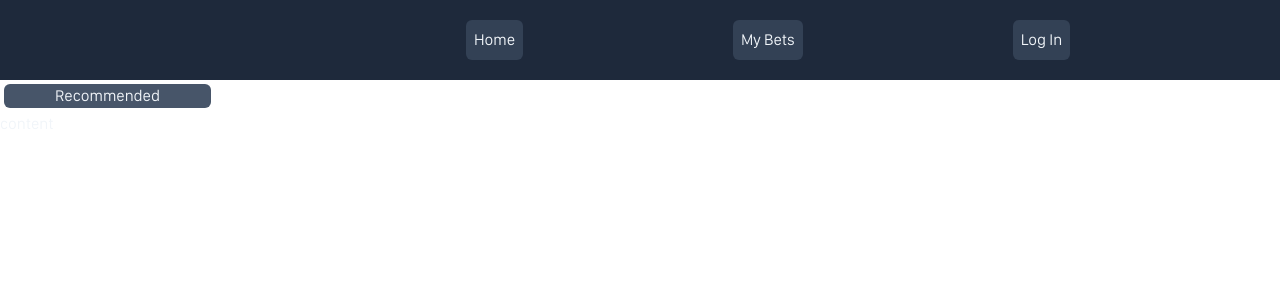
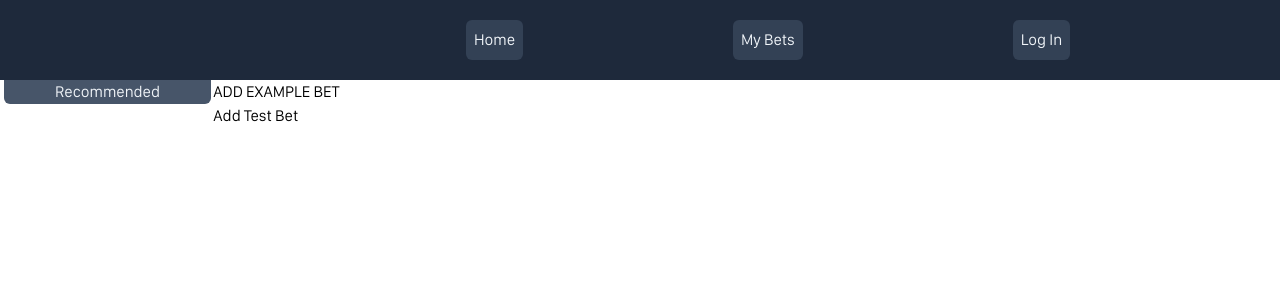
Before and after one commit to Marc3usz/Primebet, a React (Vite) app in the folder primebet/: page / in a window 1280 px wide. Shown: the top 300 px of the page. Built offline with nearby package versions, Linux system fonts and the light colour scheme; no server answers.

Commit message:
working on homepage

```diff
--- a/primebet/src/components/Sidebar.tsx
+++ b/primebet/src/components/Sidebar.tsx
@@ -7,19 +7,17 @@ export const Sidebar = () => {
         <div className="w-1/6 h-full">
             <button
                 onClick={() => setExpanded((state) => !state)}
-                className="bg-slate-600 m-1 rounded-md text-slate-100 z-10 relative w-[97%]"
+                className="bg-slate-600 m-1 rounded-b-md text-slate-100 z-10 relative w-[97%] mt-0 h-6"
             >
-                {expanded ? "Hide Bets" : "Recommended"}
+                {expanded ? "Hide" : "Recommended"}
             </button>
             <div
                 className={
                     (expanded ? "w-full" : "w-0") +
-                    " bg-slate-700 transition-all flex justify-start flex-col h-full text-slate-100 translate-y-[-2rem] z-0 relative pt-8"
+                    " bg-slate-700 transition-all flex justify-start flex-col h-full translate-y-[-1.75rem] text-slate-100 z-0 relative pt-8"
                 }
             >
-            <div>
-                content
-            </div>
+                {!expanded || <div>content</div>}
             </div>
         </div>
     );
--- a/primebet/src/components/modals/Betslip.tsx
+++ b/primebet/src/components/modals/Betslip.tsx
@@ -0,0 +1,27 @@
+export const Betslip = ({
+    isVisible,
+    onClose,
+}: {
+    isVisible: boolean;
+    onClose: () => void;
+}) => {
+    return (
+        <div className="fixed bottom-4 right-4 bg-slate-800 shadow-md rounded-md p-4 w-64 h-fit transition-all">
+            <div className="flex justify-between items-center mb-2">
+                <h3 className="text-lg font-semibold text-white">Betslip</h3>
+                <button
+                    onClick={onClose}
+                    className="text-white hover:text-slate-300"
+                >
+                    {isVisible ? "⮝" : "⮟"}
+                </button>
+            </div>
+            <div className={(isVisible ? "h-0" : "h-[70vh]") + " transition-all overflow-hidden flex"}>
+            <p className="text-sm text-white">
+                This is a modal located in the bottom-right corner of the page.
+
+            </p>
+            </div>
+        </div>
+    );
+};
--- a/primebet/src/pages/Homepage.tsx
+++ b/primebet/src/pages/Homepage.tsx
@@ -1,19 +1,37 @@
+import { useState } from "react";
 import { useStore } from "zustand";
 import { userData } from "../stores/store";
 import { Outlet } from "react-router-dom";
 import { Navbar } from "../components/Navbar";
 import { Sidebar } from "../components/Sidebar";
+import { Betslip } from "../components/modals/Betslip";
+
+const PLACEHOLDER = () => {
+    const liveUserData = useStore(userData);
+    return <div className="w-fit h-fit">
+    <h1>ADD EXAMPLE BET</h1>
+    <button onClick={() => liveUserData.appendBetslip({title: "FC Barcelona vs Real Madrid", datetime: (new Date).getUTCDate(), odds: 1})}>Add Test Bet</button>
+    </div>
+}
+
 
 export const Homepage = () => {
     const liveUserData = useStore(userData);
+    const [isModalVisible, setIsModalVisible] = useState(true);
+
+    const toggleModal = () => {
+        setIsModalVisible(state => !state);
+    };
 
     return (
         <div className="w-full h-full">
             <Navbar />
             <div className="flex flex-row w-full h-[90%]">
                 <Sidebar />
+                <PLACEHOLDER />
                 <Outlet />
             </div>
+            {!!!liveUserData.betslip || <Betslip isVisible={isModalVisible} onClose={toggleModal} />}
         </div>
     );
 };
--- a/primebet/src/stores/store.ts
+++ b/primebet/src/stores/store.ts
@@ -10,6 +10,9 @@ export interface UserData {
     setLoggedIn: (loggedIn: boolean) => void;
     user?: User;
     setUser: (user?: User) => void;
+    betslip: unknown[] | null;
+    emptyBetslip: () => void;
+    appendBetslip: (newBet: unknown) => void;
 }
 
 export const userData = create<UserData>()(
@@ -22,6 +25,9 @@ export const userData = create<UserData>()(
                 set({ ...get(), loggedIn: loggedIn }),
             user: undefined,
             setUser: (user?: User) => set({ ...get(), user: user }),
+            betslip: null,
+            emptyBetslip: () => set({...get(), betslip: null}),
+            appendBetslip: (newBet: unknown) => set({...get(), betslip: [...(get().betslip ?? []), newBet]}),
         }),
         {
             name: "PRIMEBET::USER-DATA",
```
